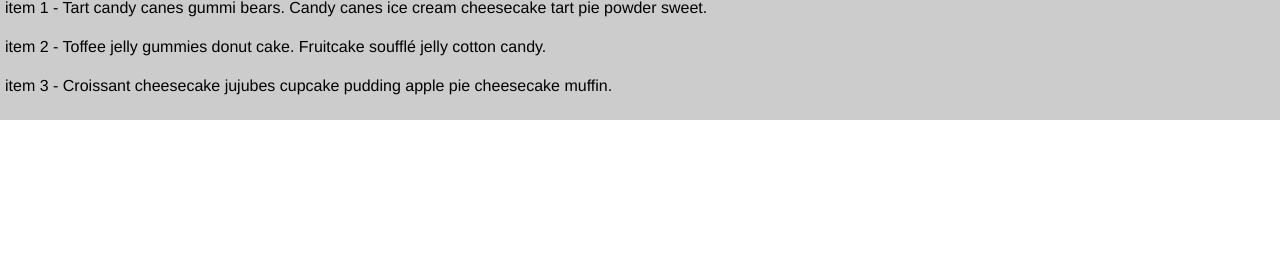
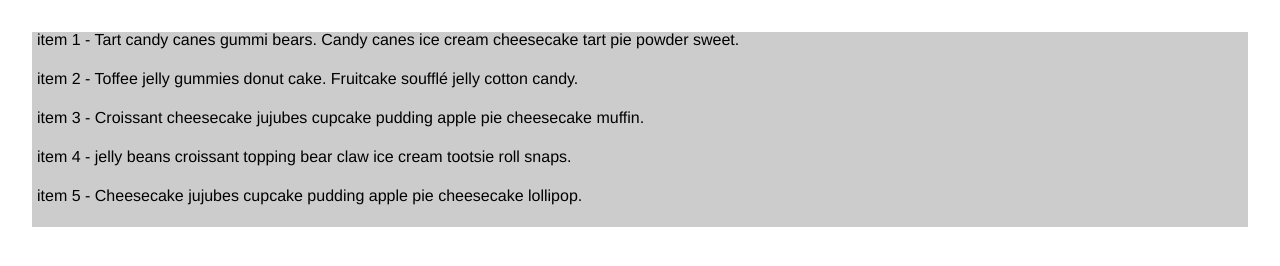
Before and after one commit to ttbarnes/angular-ticker, a website: page app/index.html in a window 1280 px wide. Drawn offline with nearby package versions, Linux system fonts and the light colour scheme; files that its build step writes are made by us from their sources.

Commit message:
increase amount of dummy items

```diff
--- a/app/scripts/controllers/main.js
+++ b/app/scripts/controllers/main.js
@@ -27,7 +27,15 @@ angular.module('angularTickerApp')
       {
         'title': 'item 3',
         'copy': 'Croissant cheesecake jujubes cupcake pudding apple pie cheesecake muffin.'
-      }
+      },
+      {
+        'title': 'item 4',
+        'copy': 'jelly beans croissant topping bear claw ice cream tootsie roll snaps.'
+      },
+      {
+        'title': 'item 5',
+        'copy': 'Cheesecake jujubes cupcake pudding apple pie cheesecake lollipop.'
+      },
     ];
 
   });
--- a/app/styles/main.scss
+++ b/app/styles/main.scss
@@ -2,7 +2,8 @@
 // endbower
 
 body {
-  padding:0;
+  padding:2em;
+  padding:2rem;
   margin:0;
   font-family:helvetica, arial;
 }
@@ -19,7 +20,7 @@ li {
 ticker {
   display:block;
   position:relative;
-  height:120px;
+  height:195px;
   overflow-y:hidden;
   background:#CCC;
 
```
